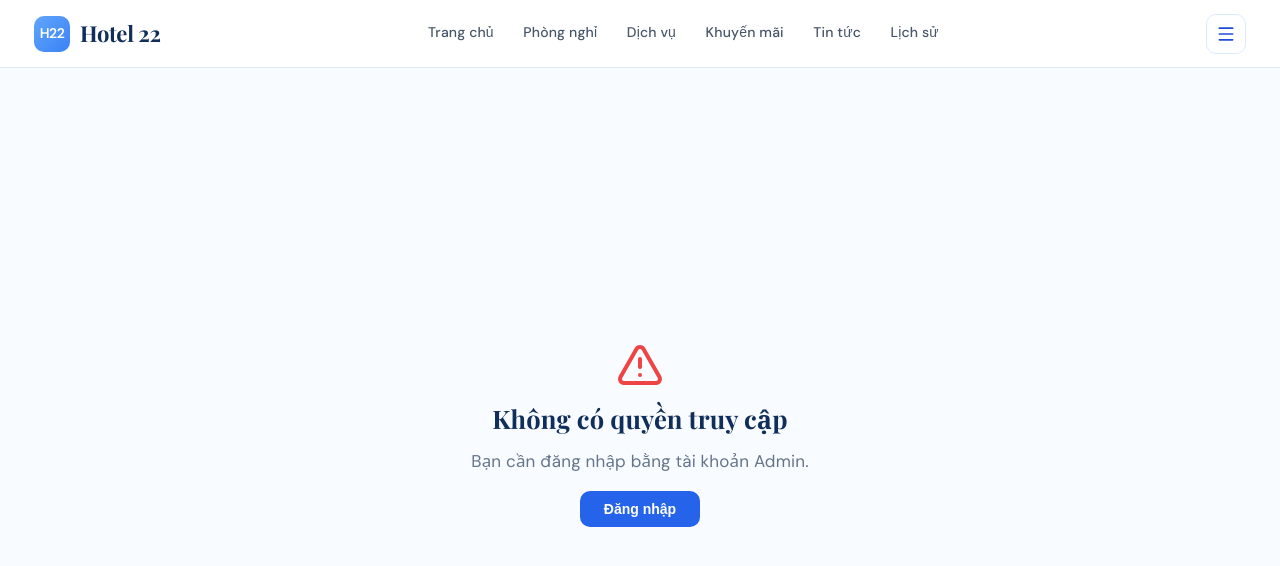
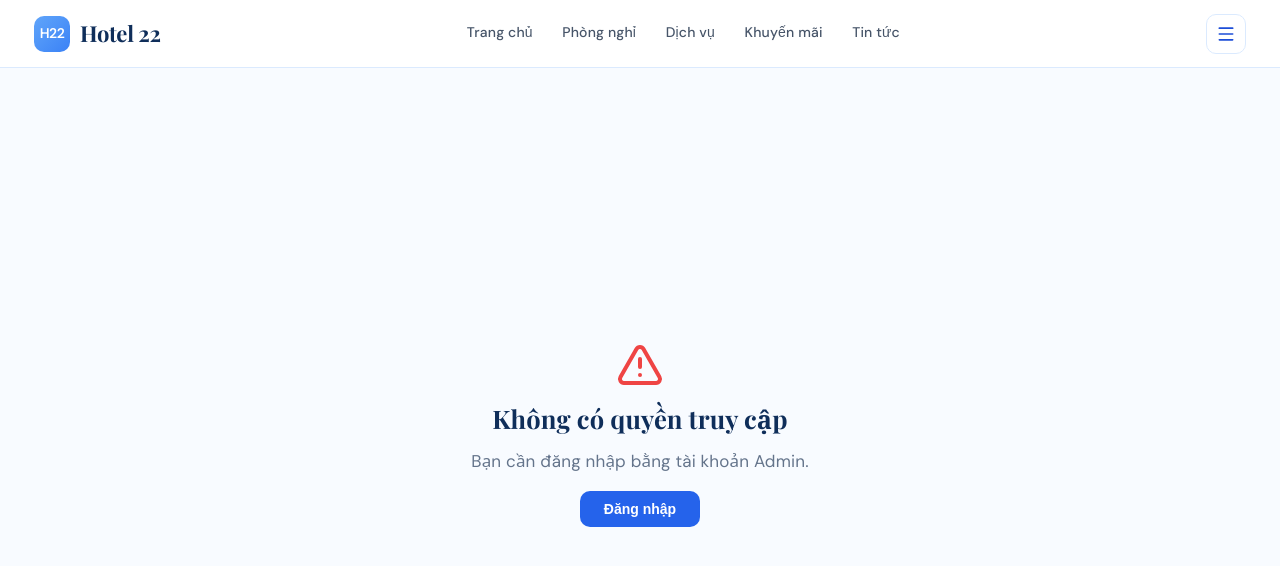
Before and after one commit to LeVanChinh1305/hotel_nhom22_final, a React (Vite) app in the folder hotel_ui/hotel-frontend/: page /admin in a window 1280 px wide. Shown: the top 566 px of the page. Built offline with nearby package versions, Linux system fonts and the light colour scheme.

Commit message:
fix bug navigate

```diff
--- a/hotel_ui/hotel-frontend/src/components/layout/Navbar.jsx
+++ b/hotel_ui/hotel-frontend/src/components/layout/Navbar.jsx
@@ -64,7 +64,7 @@ const Navbar = () => {
     { label: 'Dịch vụ',   href: '/services'         },
     { label: 'Khuyến mãi', href: '/promotions'      },
     { label: 'Tin tức',   href: '/news'            },
-    { label: 'Lịch sử',   href: '/booking-history'  },
+    ...(isLoggedIn ? [{ label: 'Lịch sử',   href: '/booking-history'  }] : []),
   ];
 
   return (
```
Also changed, not shown: 1 other file (tests, documents, lock files or other folders).
